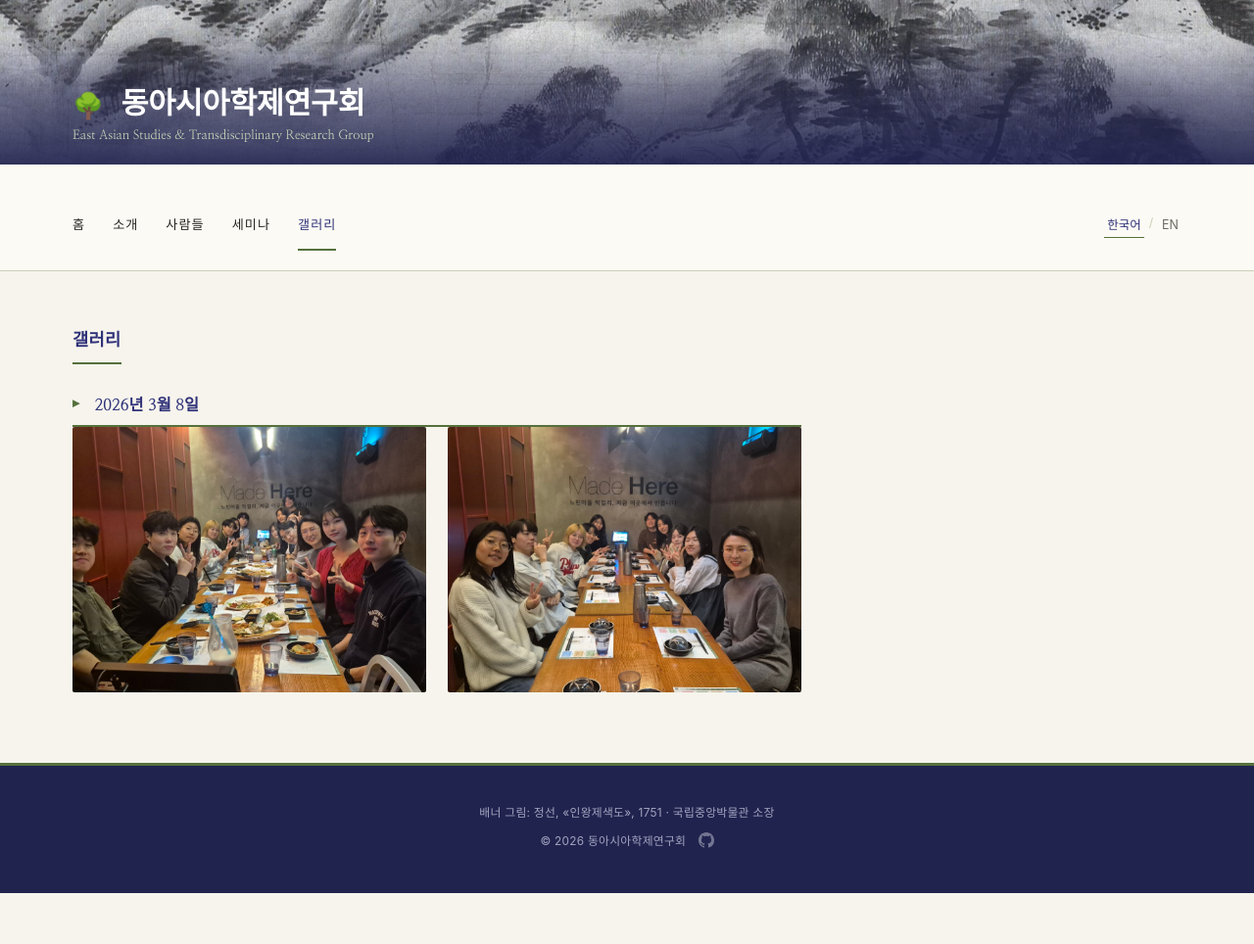
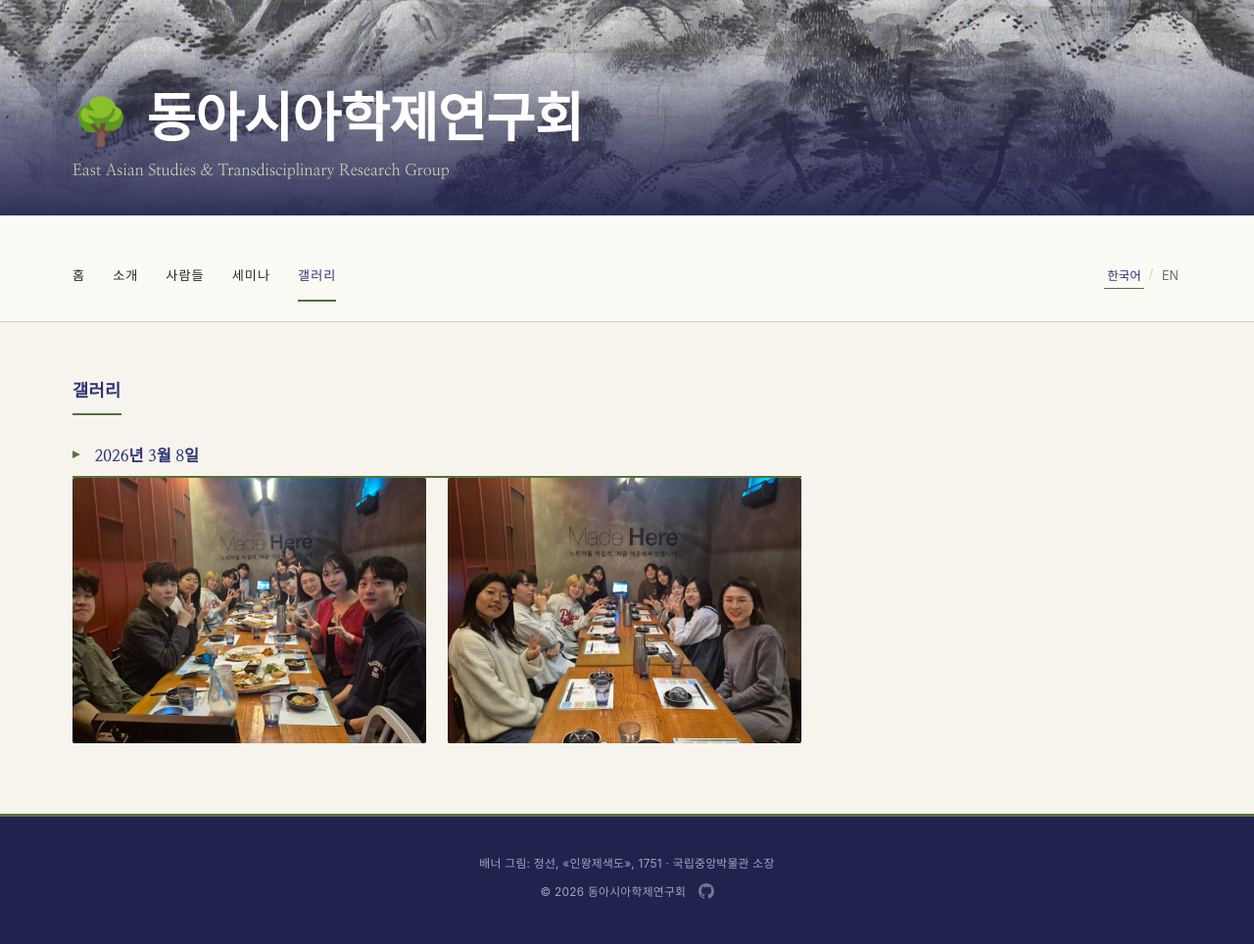
Before and after one commit to eastasia-interdisciplinary/eastasia-interdisciplinary.github.io, a Jekyll site: the page built from gallery.html, in a window 1280 px wide. Shown: the whole page at 98% size. Built offline with Jekyll 4.4.1, drawn with Linux system fonts in a browser that asks for light colours; some web fonts are replaced; before the commit the page ends 912 px from its top, so only the background shows below that.

Commit message:
Keep the masthead one size across pages
The home banner was 440px and every other page 168px, and the name, mark
and tagline shrank with it. Moving between tabs therefore looked like the
whole masthead zooming, which is what felt wrong -- a taller banner on
the front page is ordinary, a masthead that changes size is not.

Now only the depth of the painting differs, 34vh against a fixed 220px
band, and the name stays put.

Co-Authored-By: Claude Opus 5 (1M context) <noreply@anthropic.com>

```diff
--- a/assets/css/style.css
+++ b/assets/css/style.css
@@ -76,9 +76,9 @@ html[data-lang="en"] .i18n-ko { display: none; }
 .hero-img {
   display: block;
   width: 100%;
-  height: 40vh;
-  min-height: 280px;
-  max-height: 440px;
+  height: 34vh;
+  min-height: 240px;
+  max-height: 360px;
   object-fit: cover;
   /* The band of misty ridges rather than the summit: anchored high the peak
      sat flush against the top edge, and lower down the crop cut through the
@@ -105,20 +105,18 @@ html[data-lang="en"] .i18n-ko { display: none; }
 .hero-inner .site-title { color: #fff; }
 .hero-inner .site-tagline { color: var(--green-pale); }
 
-/* inner pages: a band rather than a full painting */
+/* Inner pages get a shallower band, but the name, mark and tagline stay the
+   size they are on the home page. Resizing those too made the whole masthead
+   appear to zoom on every navigation, which is what read as jarring; only the
+   depth of the painting changes now. */
 .site-header--inner .hero-img {
-  height: 168px;
+  height: 220px;
   min-height: 0;
-  max-height: 168px;
-  object-position: center 62%; /* same band as the home banner */
+  max-height: 220px;
 }
-.site-header--inner .hero-inner { padding-bottom: 1.1rem; }
-.site-header--inner .site-title { font-size: clamp(1.3rem, 3.4vw, 1.9rem); }
-.site-header--inner .brand-mark { font-size: clamp(1.2rem, 2.6vw, 1.6rem); }
-.site-header--inner .site-tagline { font-size: 0.8rem; margin-top: 0.2rem; }
 
 @media (max-width: 640px) {
-  .site-header--inner .hero-img { height: 116px; max-height: 116px; }
+  .site-header--inner .hero-img { height: 150px; max-height: 150px; }
 }
 
 .brand {
```
